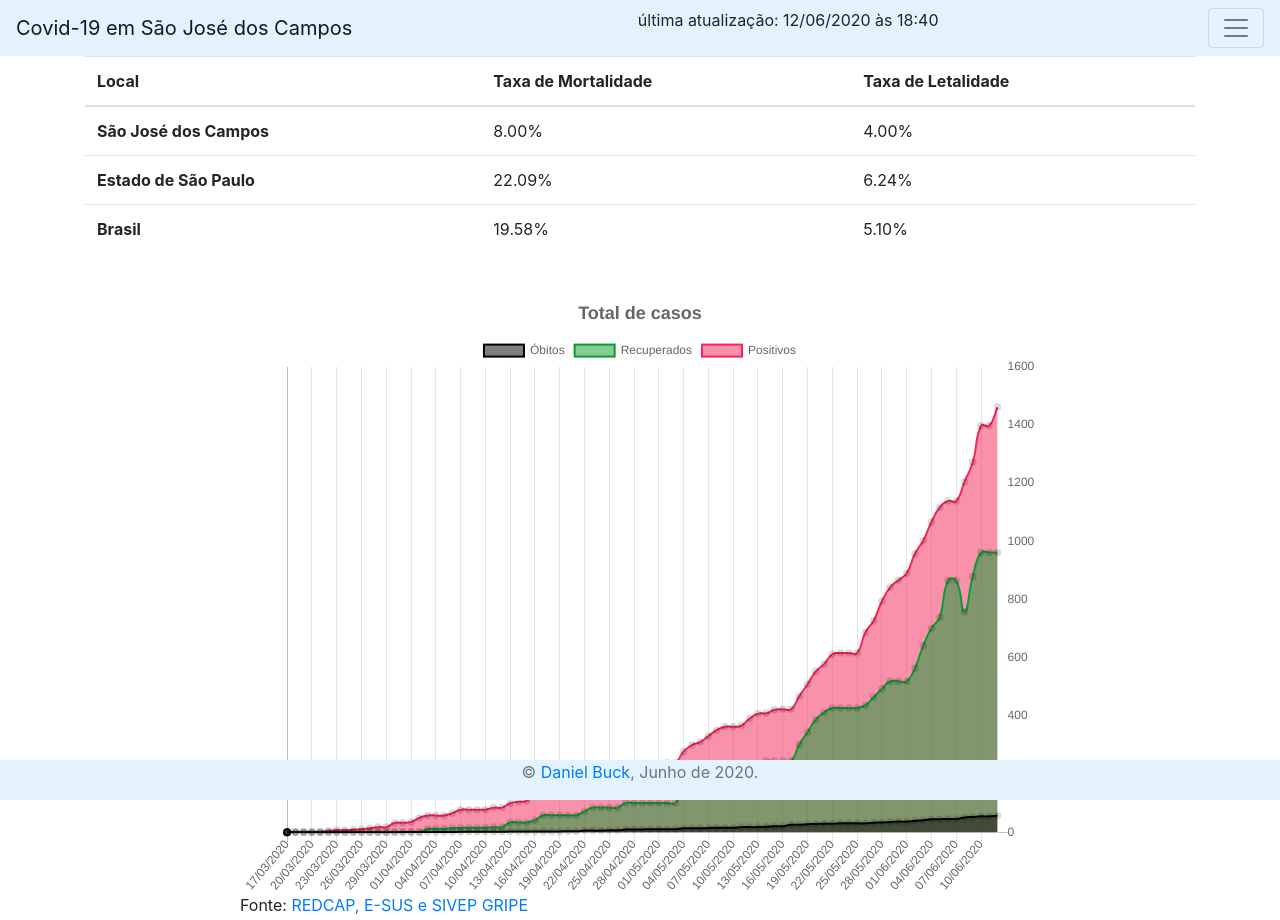
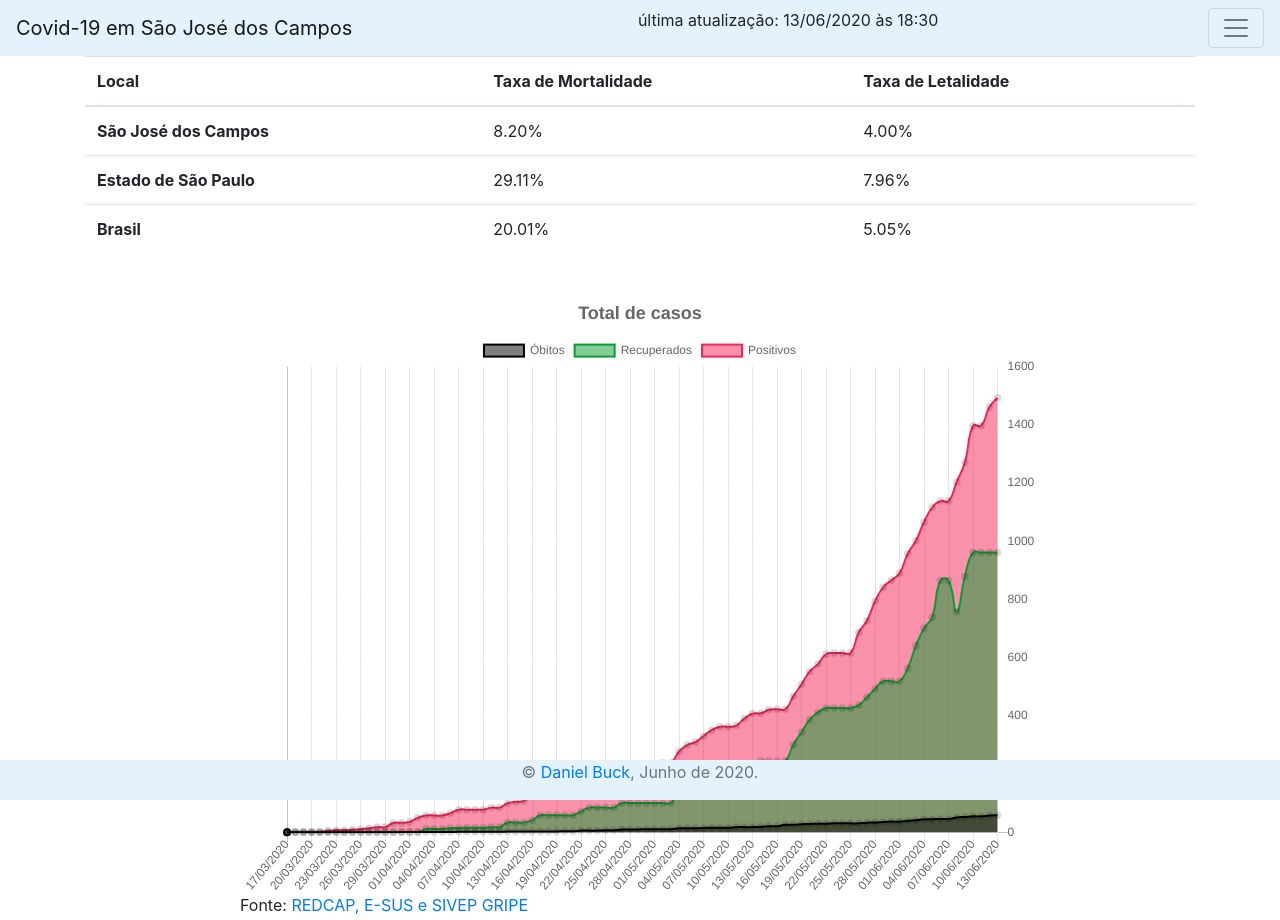
Before and after one commit to danbuck84/danbuck84.github.io, a website: page pages/covid19sjc/public/index.html in a window 1280 px wide. Shown: the top 920 px of the page. Drawn offline with nearby package versions, Linux system fonts and the light colour scheme.

Commit message:
updating proper files with today's new figures

```diff
--- a/pages/covid19sjc/public/index.html
+++ b/pages/covid19sjc/public/index.html
@@ -14,7 +14,7 @@
     <div class="sticky-top">
         <nav class="navbar navbar-light" style="background-color: #e3f2fd;">
             <a class="navbar-brand">Covid-19 em São José dos Campos</a>
-            <p>última atualização: 12/06/2020 às 18:40</p>
+            <p>última atualização: 13/06/2020 às 18:30</p>
             <button class="navbar-toggler" type="button" data-toggle="collapse" data-target="#navbarNavAltMarkup" aria-controls="navbarNavAltMarkup" aria-expanded="false" aria-label="Toggle navigation">
                 <span class="navbar-toggler-icon"></span>
             </button>
@@ -44,18 +44,18 @@
             <tbody>
                 <tr>
                     <th scope="row">São José dos Campos</th>
-                    <td>8.00%</td>
+                    <td>8.20%</td>
                     <td>4.00%</td>
                 </tr>
                 <tr>
                     <th scope="row">Estado de São Paulo</th>
-                    <td>22.09%</td>
-                    <td>6.24%</td>
+                    <td>29.11%</td>
+                    <td>7.96%</td>
                 </tr>
                 <tr>
                     <th scope="row">Brasil</th>
-                    <td>19.58%</td>
-                    <td>5.10%</td>
+                    <td>20.01%</td>
+                    <td>5.05%</td>
                 </tr>
             </tbody>
         </table>
--- a/pages/covid19sjc/public/totalCases.js
+++ b/pages/covid19sjc/public/totalCases.js
@@ -132,6 +132,7 @@ function totalCases() {
             '10/06/2020',
             '11/06/2020',
             '12/06/2020',
+            '13/06/2020',
         ],
         datasets: [
             {
@@ -229,6 +230,7 @@ function totalCases() {
                     55,
                     55,
                     58,
+                    59,
                 ],
             },
             {
@@ -323,6 +325,7 @@ function totalCases() {
                     865,
                     758,
                     879,
+                    961,
                     961,
                     961,
                     961,
@@ -423,6 +426,7 @@ function totalCases() {
                     1397,
                     1397,
                     1461,
+                    1493,
                 ],
             }
         ],
```
